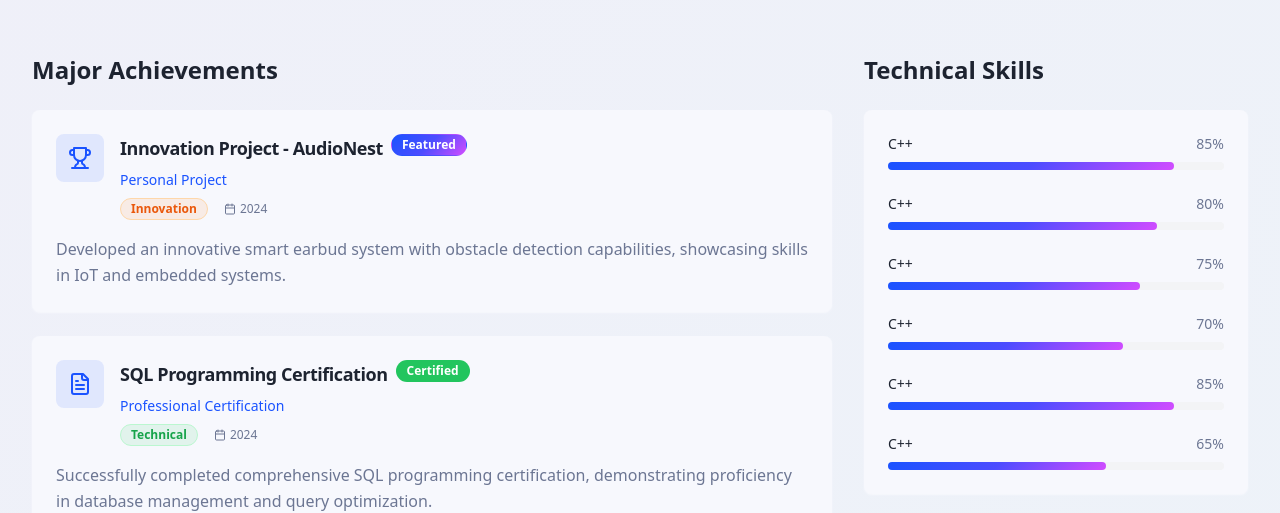
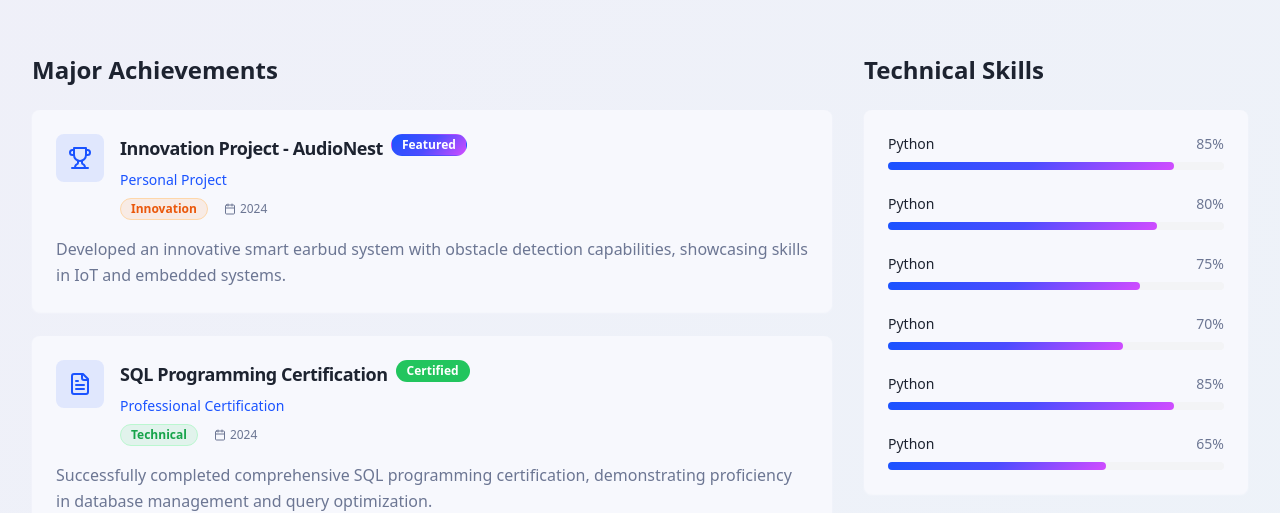
Before and after one commit to gobzzz-g/Gobinath--Portfolio, a React (Vite) app: page / in a window 1280 px wide. Shown: the part 3420-3933 px from the top of the page. Built offline with nearby package versions, Linux system fonts and the light colour scheme.

Commit message:
Reverted to commit f922d93d92b38a87da5ec433e3935cc75d8af82c

```diff
--- a/src/components/Achievements.tsx
+++ b/src/components/Achievements.tsx
@@ -167,7 +167,7 @@ const Achievements = () => {
                     <div key={index} className="space-y-2">
                       <div className="flex justify-between items-center">
                         <span className="text-sm font-medium text-foreground">
-                          C++
+                          Python
                         </span>
                         <span className="text-sm text-muted-foreground">
                           {skill.level}%
```
